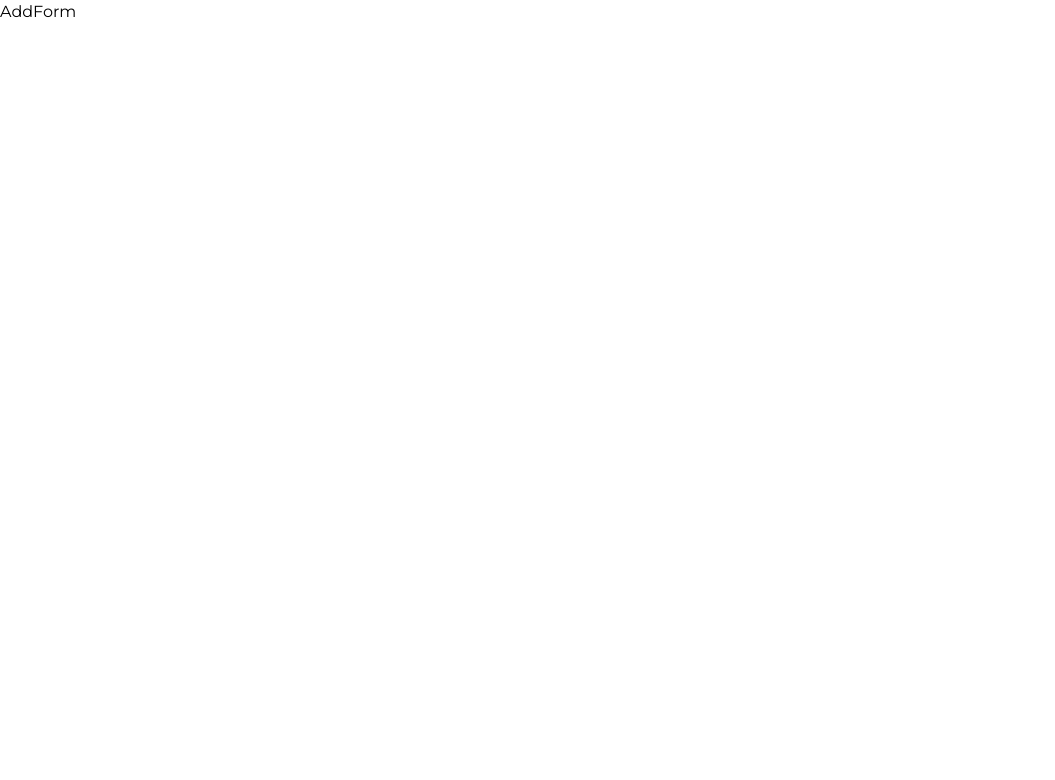
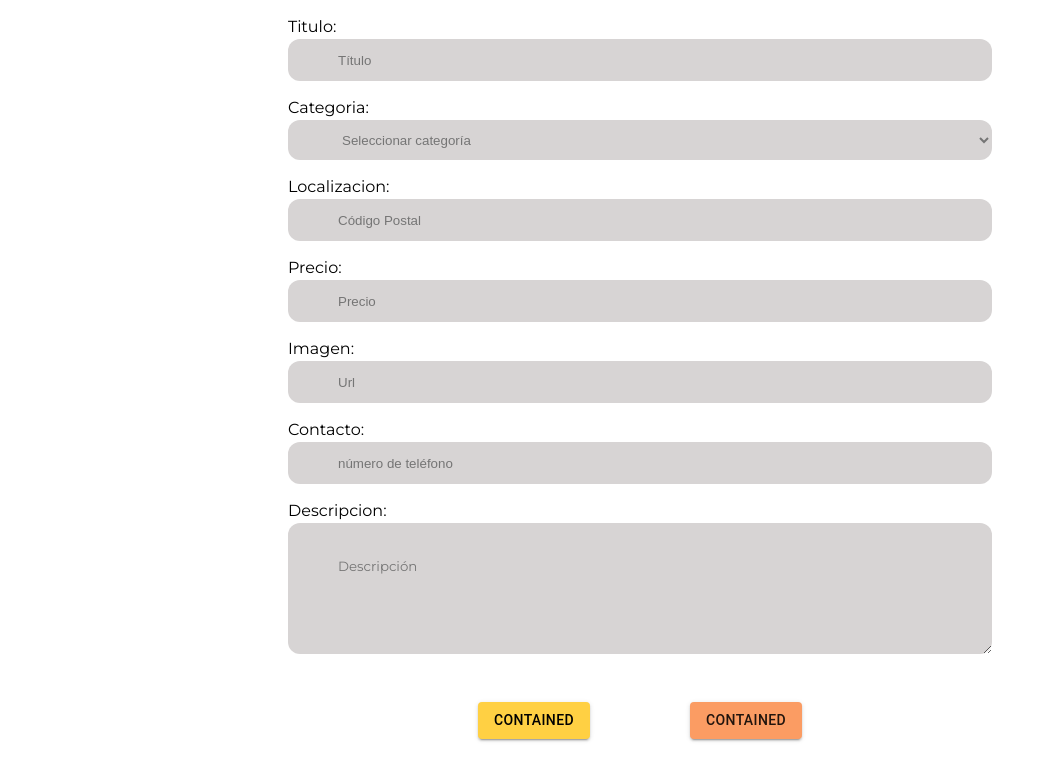
Before and after one commit to erigt/Hackathon_22, a React (Vite) app in the folder frontend/: page /addform in a window 1280 px wide. Shown: the top 780 px of the page, without its empty margins (0-1055 px from the left). Built offline with nearby package versions, Linux system fonts and the light colour scheme.

Commit message:
Form creado con botones sin terminar

```diff
--- a/frontend/package.json
+++ b/frontend/package.json
@@ -13,6 +13,7 @@
     "@emotion/react": "^11.11.3",
     "@emotion/styled": "^11.11.0",
     "@mui/material": "^5.15.10",
+    "prop-types": "^15.8.1",
     "react": "^18.2.0",
     "react-dom": "^18.2.0",
     "react-router-dom": "^6.22.1"
--- a/frontend/src/components/form/Form.jsx
+++ b/frontend/src/components/form/Form.jsx
@@ -0,0 +1,89 @@
+
+import React, { useState } from 'react';
+import './form.css';
+import Btn from "../Button/Btn";
+
+
+const Form = () => {
+    const [formulario, setFormulario] = useState({
+        titulo: '',
+        categoria: '',
+        localizacion: '',
+        precio: '',
+        imagen: '',
+        contacto: '',
+        descripcion: ''
+    });
+
+    const handleChange = (e) => {
+        const { name, value } = e.target;
+        setFormulario(prevState => ({
+            ...prevState,
+            [name]: value
+        }));
+    };
+
+    const handleSubmit = (e) => {
+        e.preventDefault();
+
+        setFormulario({
+            titulo: '',
+            categoria: '',
+            localizacion: '',
+            precio: '',
+            imagen: '',
+            contacto: '',
+            descripcion: ''
+        });
+    };
+
+
+
+    return (
+        <form onSubmit={handleSubmit}>
+            <div className='widthForm'>
+                <label>Titulo:</label>
+                <input type="text" name="titulo" value={formulario.titulo} onChange={handleChange} placeholder='Título' />
+            </div>
+            <div className='widthForm'>
+                <label>Categoria:</label>
+                <select name="categoria" value={formulario.categoria} onChange={handleChange}>
+                    <option value="">Seleccionar categoría</option>
+                    <option className='bckgOptions' value="Servicios">Servicios</option>
+                    <option className='bckgOptions' value="Productos">Productos</option>
+                </select>
+            </div>
+            <div className='widthForm'>
+                <label>Localizacion:</label>
+                <input type="text" name="localizacion" value={formulario.localizacion} onChange={handleChange} placeholder='Código Postal'/>
+            </div>
+            <div className='widthForm'>
+                <label>Precio:</label>
+                <input type="text" name="precio" value={formulario.precio} onChange={handleChange} placeholder='Precio'/>
+            </div>
+            <div className='widthForm'>
+                <label>Imagen:</label>
+                <input type="text" name="imagen" value={formulario.imagen} onChange={handleChange} placeholder='Url'/>
+            </div>
+            <div className='widthForm'>
+                <label>Contacto:</label>
+                <input type="text" name="contacto" value={formulario.contacto} onChange={handleChange} placeholder='número de teléfono'/>
+            </div>
+            <div className='widthForm'>
+                <label>Descripcion:</label>
+                <textarea name="descripcion" value={formulario.descripcion} onChange={handleChange} rows={6} placeholder='Descripción'></textarea>
+            </div>
+<br /><br />
+
+            <div className='flexBotton'>
+                <Btn color="tertiary" variant="Añadir" />
+                <Btn color="secondary" variant="Atrás"/>
+
+            </div>
+        </form>
+
+
+    );
+}
+
+export default Form;
--- a/frontend/src/components/form/form.css
+++ b/frontend/src/components/form/form.css
@@ -0,0 +1,45 @@
+form {
+
+    display: flex;
+    flex-direction: column;
+    width: 100%;
+    align-items: center;
+    justify-content: center;
+}
+
+.widthForm {
+    display: flex;
+    flex-direction: column;
+    width: 55%;
+    margin-top: 15px;
+            input, select {
+            background-color: #D7D4D4;
+            border: none;
+            height: 40px;
+            border-radius: 12px;
+            color: #757575;
+            padding-left: 50px
+    };
+
+}
+
+.bckgOptions {
+    background-color: whitesmoke;
+}
+
+textarea {
+    background-color: #D7D4D4;
+    border: none;
+    border-radius: 12px;
+    color: #757575;
+    padding: 35px 0 0 50px;
+    font-family: "Montserrat", sans-serif;
+}
+
+.flexBotton {
+    display: flex;
+    flex-direction: row;
+    width: 100%;
+    justify-content: center;
+    gap: 100px;
+}
--- a/frontend/src/pages/AddForm.jsx
+++ b/frontend/src/pages/AddForm.jsx
@@ -1,7 +1,11 @@
-
+import React from 'react'
+import Form from "../components/form/Form";
 
 export default function AddForm() {
   return (
-    <div>AddForm</div>
+    <>
+
+      <Form />
+    </>
   )
 }
--- a/frontend/src/routes/routes.jsx
+++ b/frontend/src/routes/routes.jsx
@@ -8,14 +8,14 @@ import AddForm from "../pages/AddForm";
 export const router = createBrowserRouter([
   {
     path: "/",
-      element: <Home/>,
+    element: <Home />,
   },
   {
     path: "/details",
-        element: <Details/>
+    element: <Details />
   },
   {
     path: "/addform",
-        element: <AddForm/>
+    element: <AddForm />
   }
 ]);
```
Also changed, not shown: frontend/src/components/form/Validator.jsx (added, +19 -0 lines), frontend/src/components/Button/Btn.jsx (line endings or trailing spaces), 2 other files (tests, documents, lock files or other folders). Lines whose indentation alone changed are shown as unchanged.
